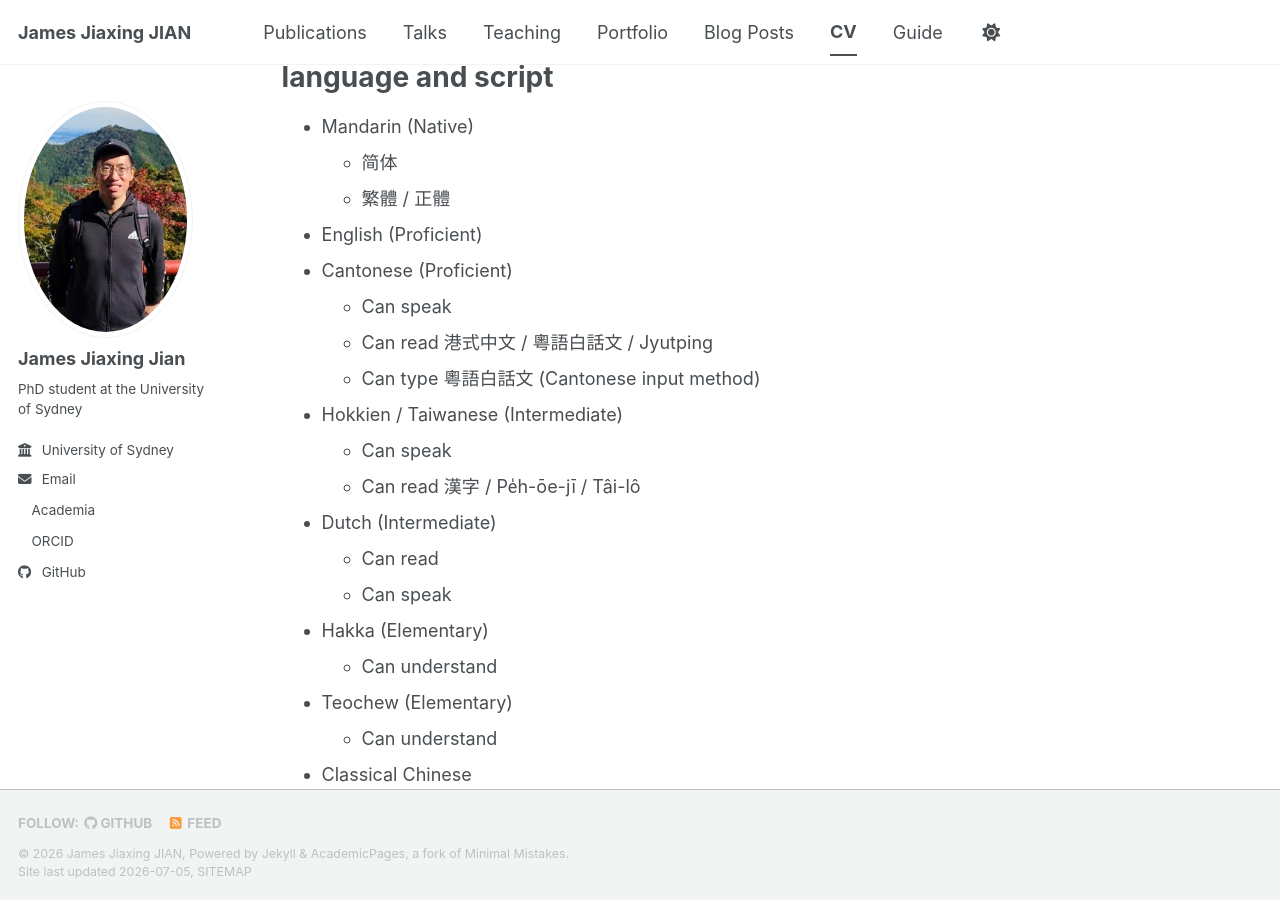
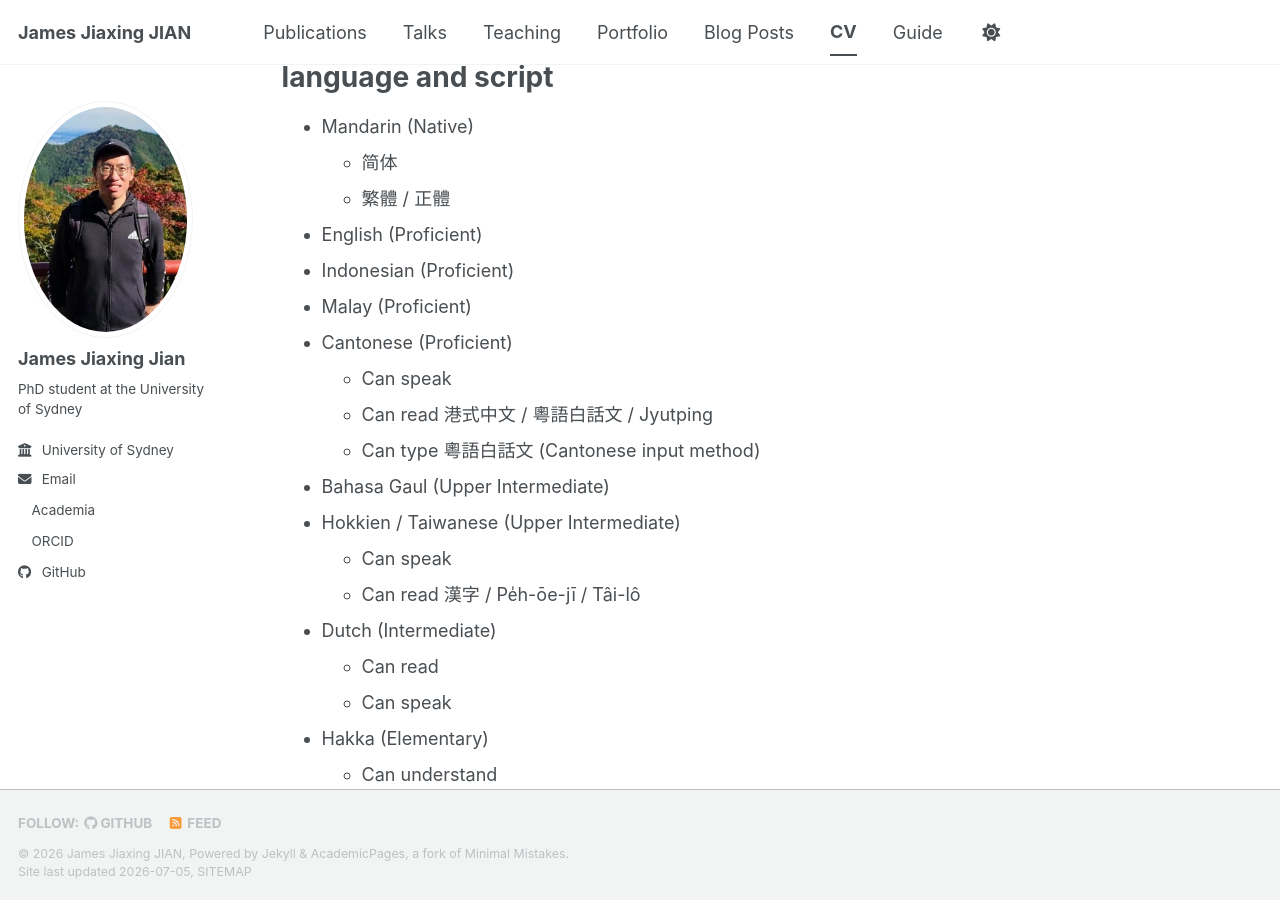
Before and after one commit to jamesjiaxingjian/jamesjiaxingjian.github.io, a Jekyll site: the page built from _pages/cv.md, in a window 1280 px wide and 900 px high, scrolled down 456 px. Built offline with Jekyll 4.4.1, drawn with Linux system fonts in a browser that asks for light colours; a style sheet for code colours, icons or effects is not loaded.

Commit message:
Update cv.md

```diff
--- a/_pages/cv.md
+++ b/_pages/cv.md
@@ -28,11 +28,14 @@ language and script
   * 简体
   * 繁體 / 正體
 * English (Proficient)
+* Indonesian (Proficient)
+* Malay (Proficient)
 * Cantonese (Proficient)
   * Can speak
   * Can read 港式中文 / 粵語白話文 / Jyutping
   * Can type 粵語白話文 (Cantonese input method)
-* Hokkien / Taiwanese (Intermediate)
+* Bahasa Gaul (Upper Intermediate)
+* Hokkien / Taiwanese (Upper Intermediate)
   * Can speak
   * Can read 漢字 / Pe̍h-ōe-jī / Tâi-lô
 * Dutch (Intermediate)
```
